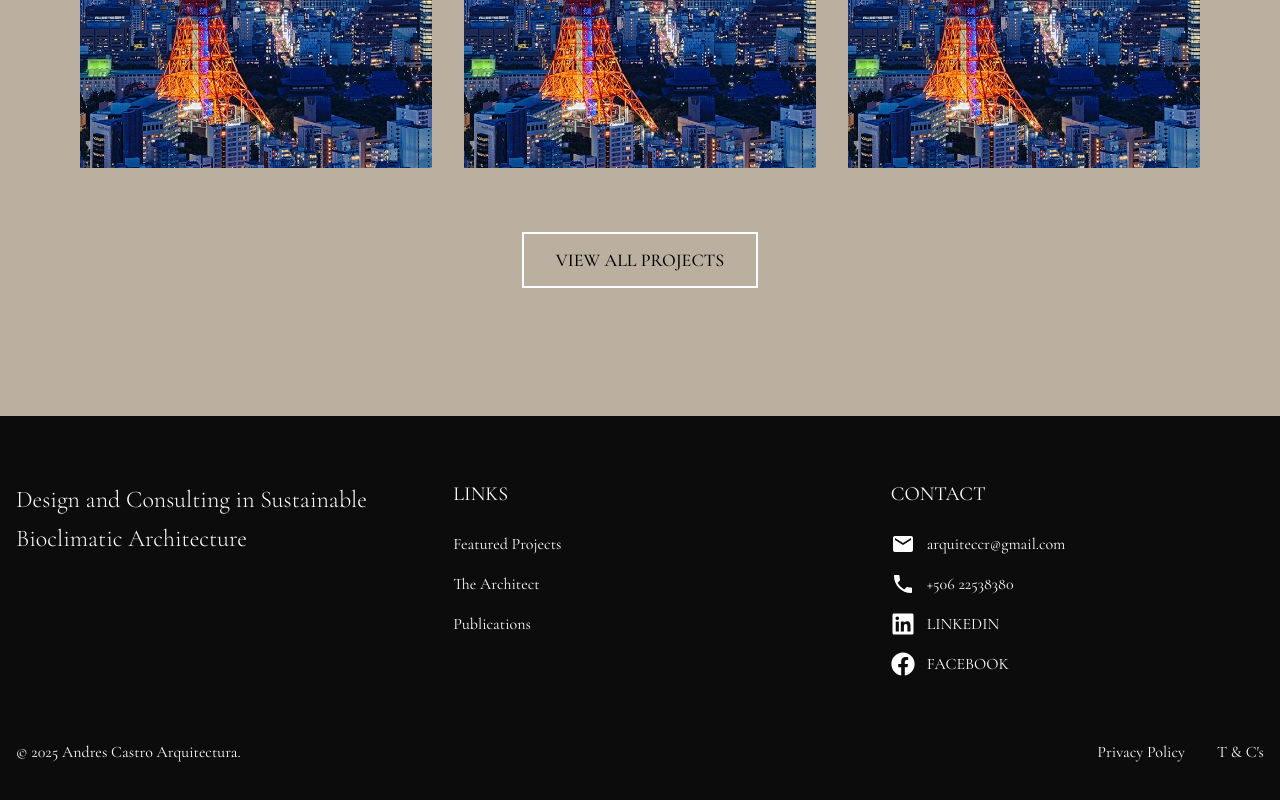
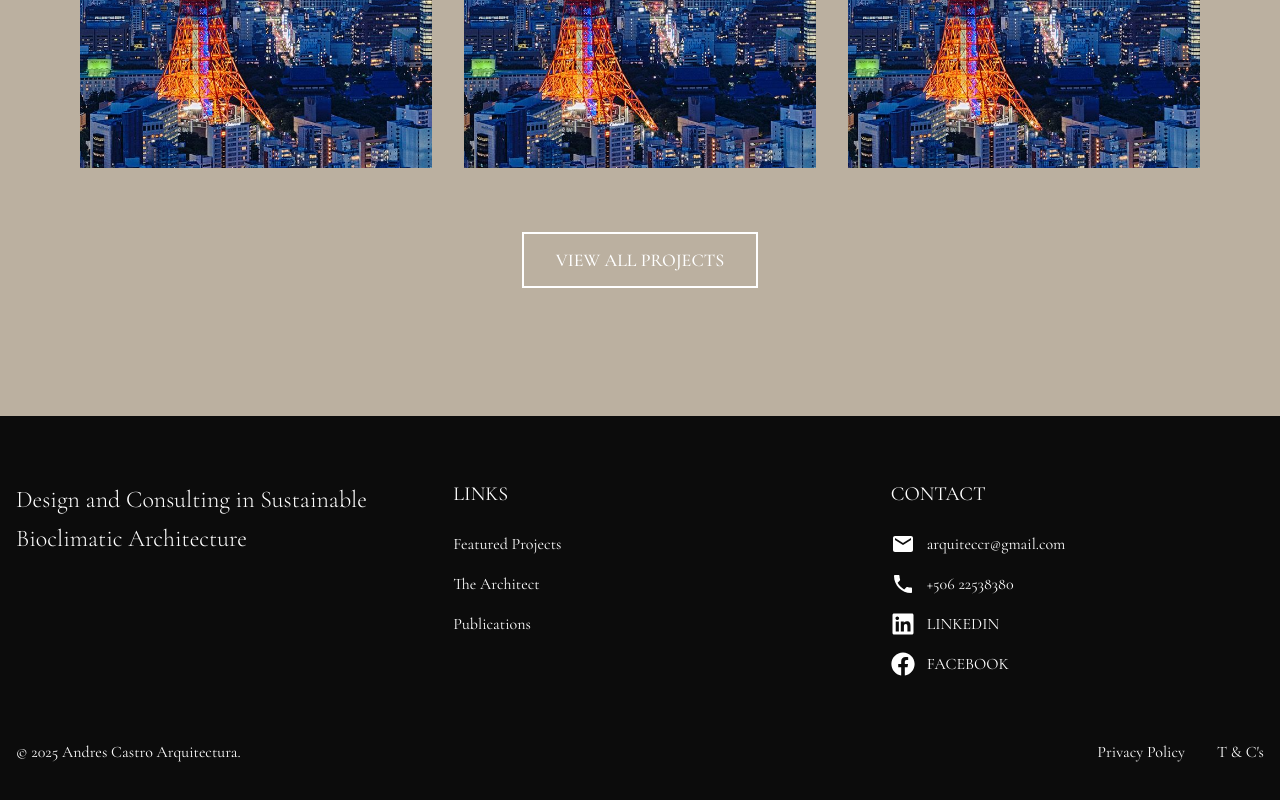
Before and after one commit to botflowlab/AndresCastroWebsite, a React (Vite) app: page / in a window 1280 px wide. Shown: the part 2550-3350 px from the top of the page. Built offline with nearby package versions, Linux system fonts and the light colour scheme; a web font is replaced by a local one.

Commit message:
Updated ProjectsSection.jsx

```diff
--- a/src/components/sections/ProjectsSection.jsx
+++ b/src/components/sections/ProjectsSection.jsx
@@ -44,7 +44,7 @@ function ProjectsSection() {
         <div className="text-center">
           <button
             onClick={() => navigate('/proyectos')}
-            className="inline-block border-2 border-white px-8 py-3 text-lg font-medium hover:bg-black hover:text-white transition-all duration-300"
+            className="inline-block border-2 text-white border-white px-8 py-3 text-lg font-medium hover:bg-black hover:text-white transition-all duration-300"
           >
             VIEW ALL PROJECTS
           </button>
```
